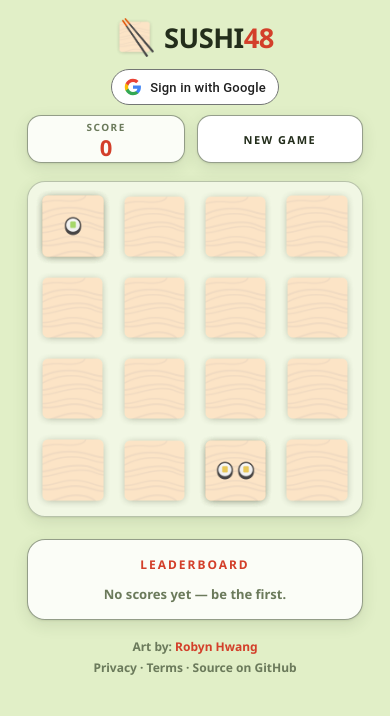
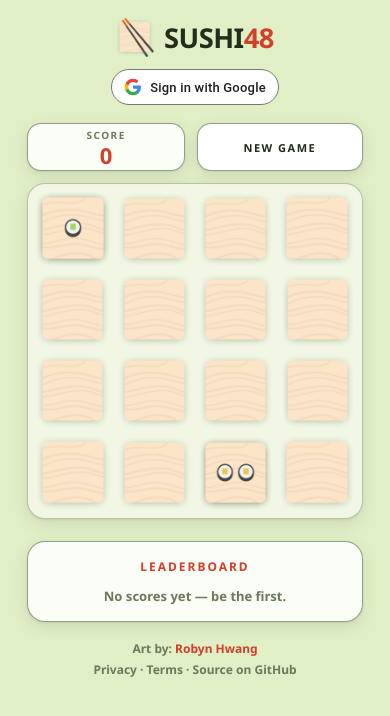
Before and after one commit to ryan-mapa/twenty48, a website with bundled scripts: page public/index.html in a window 390 px wide. Built offline with nearby package versions, Linux system fonts and the light colour scheme; files whose address does not match are found by name.

Commit message:
Give the score and New Game their own row above the board
Stacking the auth control on top of the score and New Game inside the
header squeezed all three into a narrow right-hand column. The header is
now just the wordmark and the auth control, and the score and New Game move
to their own row that spans the board, pushed to its two ends.

The leaderboard anchors to the bottom of the layout so its lower edge stays
flush with the board now that a bar sits above it.

```diff
--- a/public/index.html
+++ b/public/index.html
@@ -20,17 +20,17 @@
             <img src="./assets/chopsticks.png" alt="" class="logo" width="170" height="176">
             <span>SUSHI<span class="red">48</span></span>
         </h1>
-        <div class="header-controls">
-            <div id="auth" class="auth"></div>
-            <div class="header-actions">
+        <div id="auth" class="auth"></div>
+    </div>
+
+    <div class="layout">
+        <div class="board-column">
+            <div class="board-bar">
                 <div class="score-counter"><div>SCORE</div><div id="score">0</div></div>
                 <button type="button" id="restart" class="button">NEW GAME</button>
             </div>
+            <div id='g2048'></div>
         </div>
-    </div>
-
-    <div class="layout">
-        <div id='g2048'></div>
 
         <aside class="leaderboard">
             <h2>LEADERBOARD</h2>
--- a/public/style.css
+++ b/public/style.css
@@ -69,19 +69,20 @@
     max-width: 707px;
 }
 
-/* Auth sits above the score and New Game, all right-aligned against the
-   wordmark on the left. */
-.header-controls {
+/* The score and New Game sit on their own row, spanning the board they
+   belong to, rather than crowding the header. */
+.board-column {
     display: flex;
     flex-direction: column;
-    align-items: flex-end;
-    gap: 10px;
+    gap: 12px;
 }
 
-.header-actions {
+.board-bar {
     display: flex;
     align-items: center;
+    justify-content: space-between;
     gap: 12px;
+    width: var(--board);
 }
 
 h1 {
@@ -254,6 +255,7 @@
 /* leaderboard */
 
 .leaderboard {
+    align-self: flex-end;
     display: flex;
     flex-direction: column;
     width: 325px;
@@ -573,7 +575,7 @@
 
     .game-header {
         flex-direction: column;
-        align-items: stretch;
+        align-items: center;
         gap: 12px;
     }
 
@@ -581,18 +583,20 @@
         justify-content: center;
     }
 
-    .header-controls {
-        align-items: stretch;
-    }
-
     .auth {
         justify-content: center;
     }
 
-    .header-actions .score-counter,
-    .header-actions .button {
+    .board-bar .score-counter,
+    .board-bar .button {
         flex: 1 1 0;
         height: 48px;
+    }
+
+    /* Stacked, so nothing to align a bottom edge against. */
+    .leaderboard {
+        align-self: auto;
+        height: auto;
     }
 
     /* Keep the score and button inside the board's footprint rather than
```
